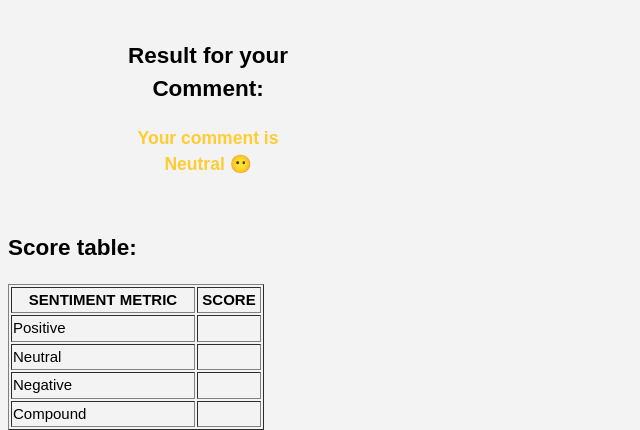
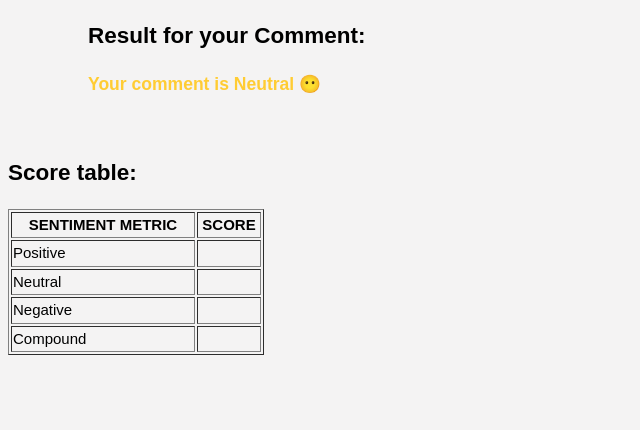
Before and after one commit to RozWhite/NLP_Sentiment_Deployment-Heroku-, a Flask app: template templates/result.html in a window 1280 px wide. Shown: the part 161-591 px from the top of the page, without its empty margins (0-640 px from the left). Run offline with Flask 2, Linux system fonts and the light colour scheme; the template is opened without the code that fills it, so the values that code supplies are empty.

Commit message:
Working on result page

```diff
--- a/static/style.css
+++ b/static/style.css
@@ -68,9 +68,5 @@ header h2{
 .results{
 	margin-left: 80px;
 	margin-right: 80px;
-	border-radius: 15px 50px;
-    padding: 20px;
-    width: 200px;
-    height: 150px;
-	text-align: center;
+	text-align: left;
 }
```
